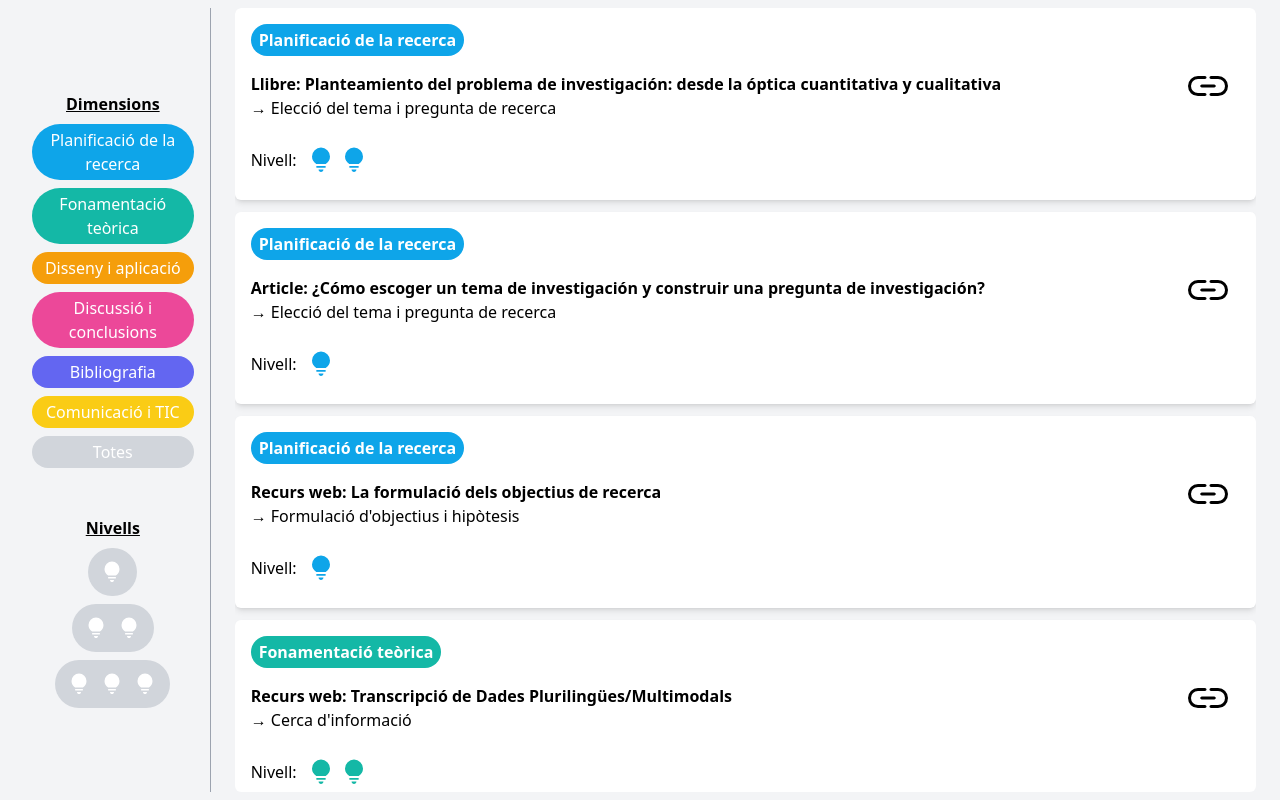
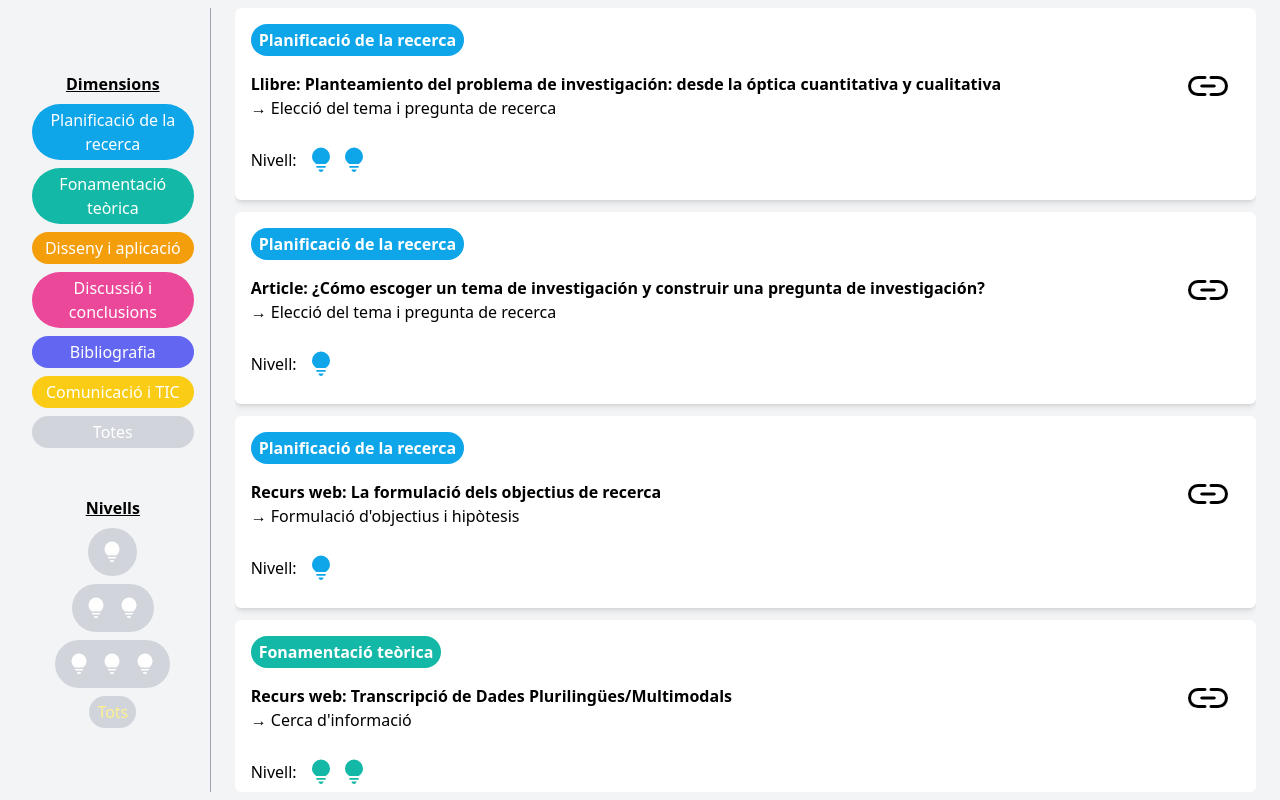
Before and after one commit to CompREd/test-repositori-compred, a React (Vite) app: page / in a window 1280 px wide. Built offline with nearby package versions, Linux system fonts and the light colour scheme.

Commit message:
fix: filter by all levels button

```diff
--- a/src/App.tsx
+++ b/src/App.tsx
@@ -218,6 +218,7 @@ const App: React.FC = () => {
                 </button>
               ))
             }
+            <button type="button" className={`rounded-full px-2 py-1 ${filterLevels.length > 0 ? 'text-white' : 'text-yellow-200'} bg-gray-300`} onClick={() => setFilterLevels([])}>Tots</button>
           </div>
         </div>
         <div className="col-span-5 overflow-scroll h-full flex flex-col gap-3 rounded-md mx-4">
```
